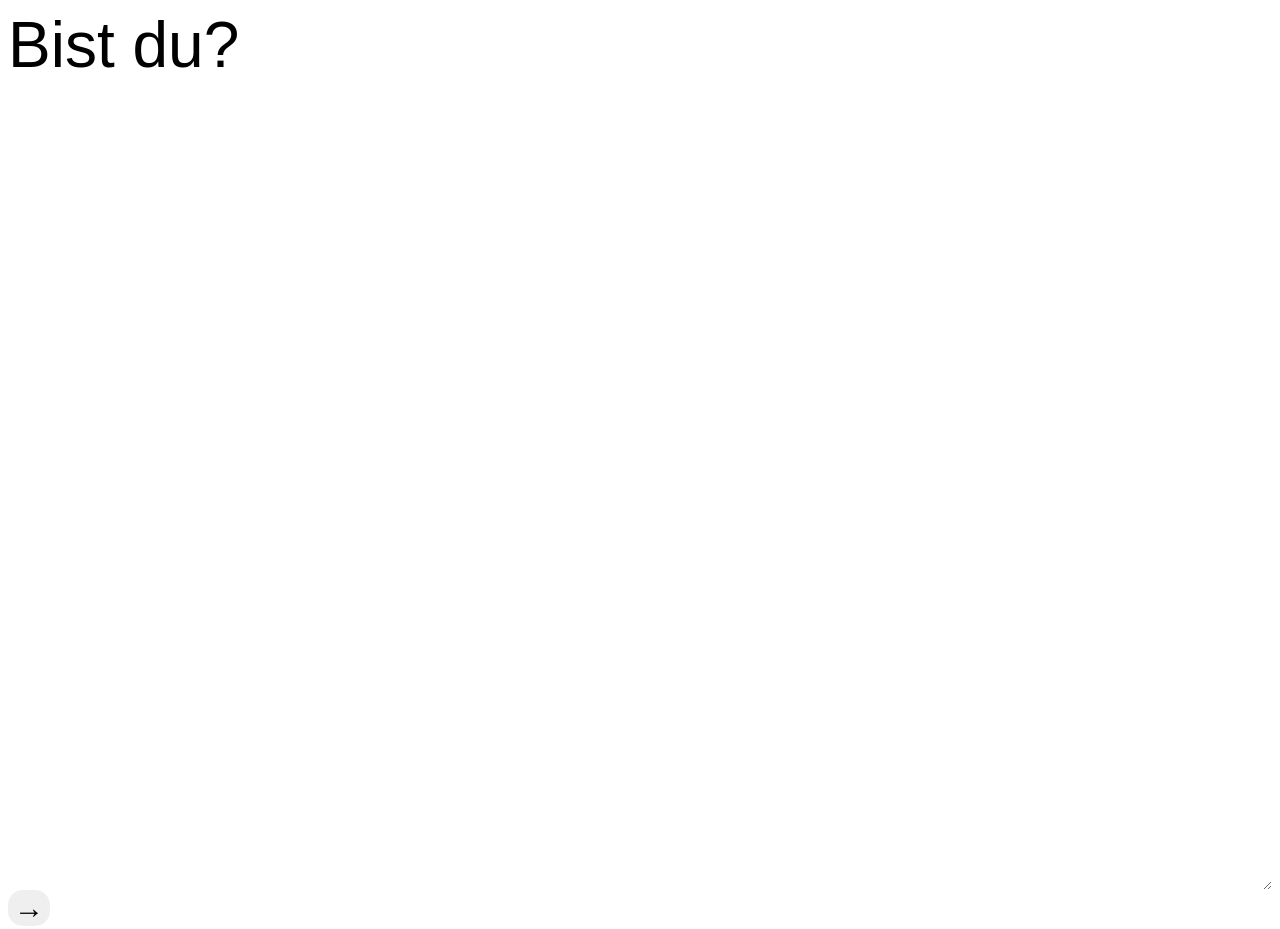
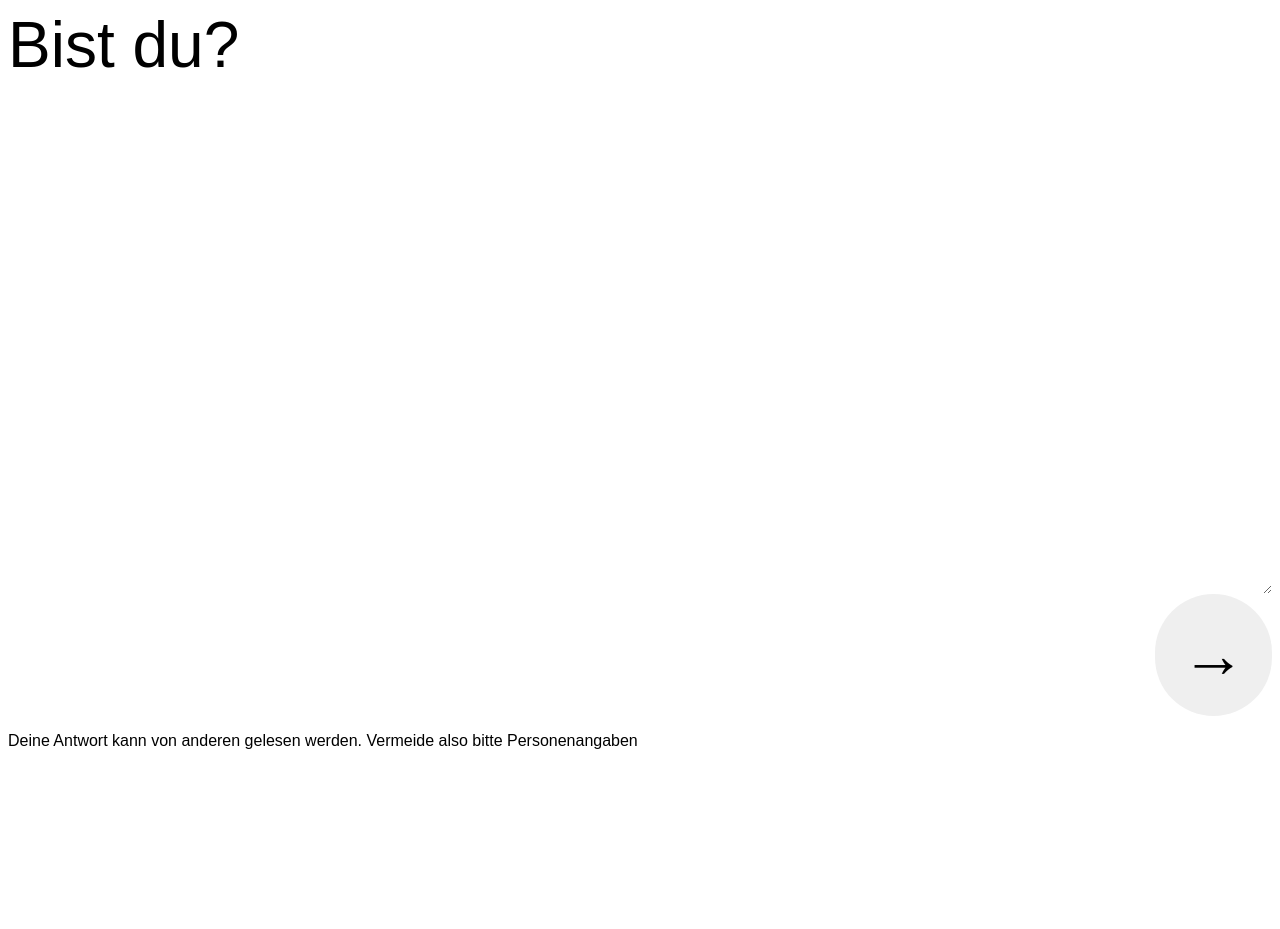
Before and after one commit to JoJpeg/fragantwort, a website: page public/index.html in a window 1280 px wide. Shown: the top 929 px of the page. After the commit the page ends 800 px from the top, so only its background shows below. Drawn offline with nearby package versions, Linux system fonts and the light colour scheme.

Commit message:
Styling
:haircut:

```diff
--- a/public/index.html
+++ b/public/index.html
@@ -1,5 +1,5 @@
 <body style="font-family: Arial, Helvetica, sans-serif;">
-    <div>
+    <div style="height: 100%;">
         <div style="width: 100%;">
             <p style="
             font-size: 4em;
@@ -18,14 +18,23 @@
             font-family: sans-serif;
             font-size: 4em;
             outline: none;
-            " name="answer" id="answer" cols="30" rows="10"></textarea>
+            " name="answer" id="answer" cols="30" rows="6"></textarea>
         </div>
 
-        <div>
-            <button style="border-radius: 15px;
+        <div style="
+        display: flex;
+        ">
+            <div style="width: 100%;">
+
+            </div>
+            <button style="
+            border-radius: 1em;
             border-color: white;
             border-style: none;
-            font-size: 30;" onclick="sendData()">→</button>
+            font-size: 4em;
+            width: 2em;
+            height: 1.9em;
+            " onclick="sendData()">→</button>
         </div>
 
         <p>Deine Antwort kann von anderen gelesen werden. Vermeide also bitte Personenangaben</p>
--- a/public/js/questions.js
+++ b/public/js/questions.js
@@ -7,6 +7,11 @@ var scale = screen.width /siteWidth
 
 document.querySelector('meta[name="viewport"]').setAttribute('content', 'width='+siteWidth+', initial-scale='+scale+'');
 
+setTimeout(function() {
+    var f = document.getElementById('answer');
+    f.focus();
+    f.value += '';
+}, 100);
 
 
 getQuestion();
@@ -40,7 +45,3 @@ function sendData(){
     getQuestion();
     document.getElementById("answer").value = "";
 }
-
-var f = document.getElementById('answer');
- f.focus();
- f.value += '';
```
